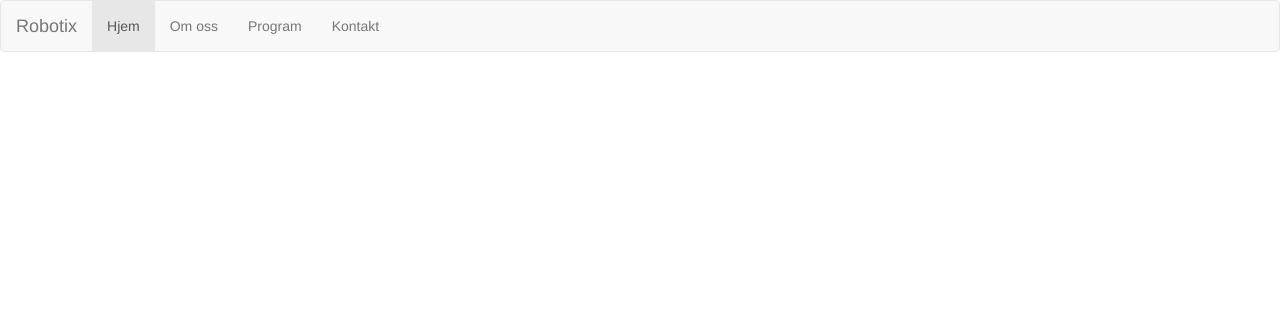
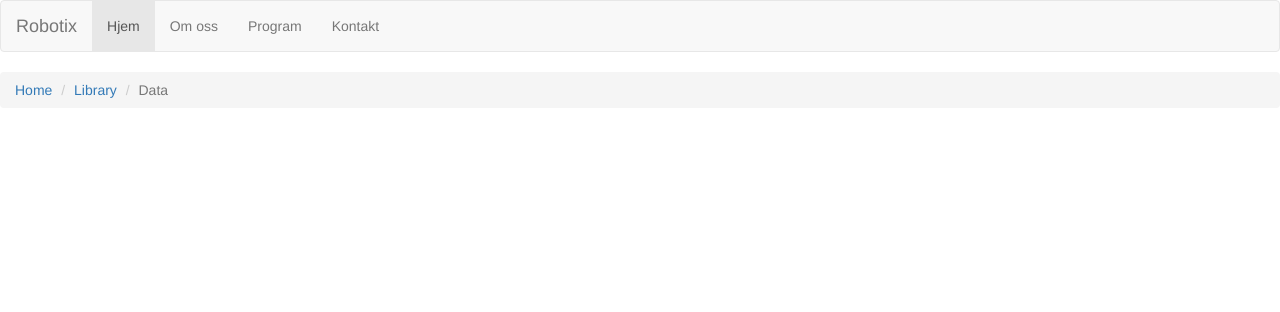
Before and after one commit to Robotix-Horten/Robotix-Website, a PHP site: page / in a window 1280 px wide. Shown: the top 312 px of the page. Run offline with PHP 8.4, Linux system fonts and the light colour scheme; some libraries are stand-ins or nearby versions.

Commit message:
Added breadcrumbs

```diff
--- a/Resources/php/menu.php
+++ b/Resources/php/menu.php
@@ -1,3 +1,5 @@
+<link rel="stylesheet" type="text/css" href="./Resources/php/menu.css">
+
 <nav class="navbar navbar-default">
   <div class="container-fluid">
     <!-- Brand and toggle get grouped for better mobile display -->
@@ -22,3 +24,8 @@
     </div><!-- /.navbar-collapse -->
   </div><!-- /.container-fluid -->
 </nav>
+<ol class="breadcrumb">
+  <li><a href="#">Home</a></li>
+  <li><a href="#">Library</a></li>
+  <li class="active">Data</li>
+</ol>
```
